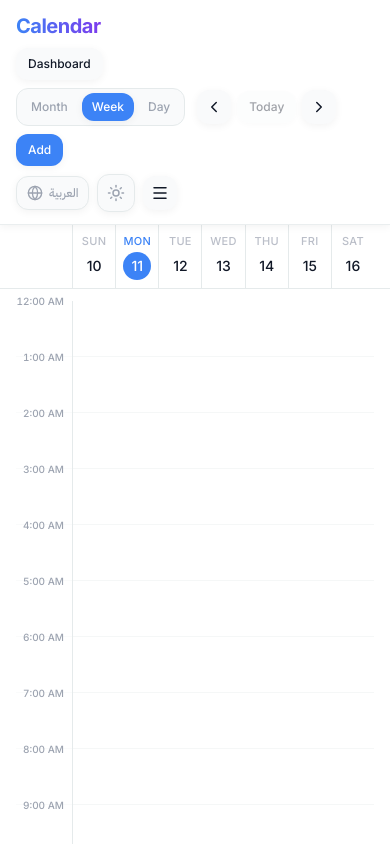
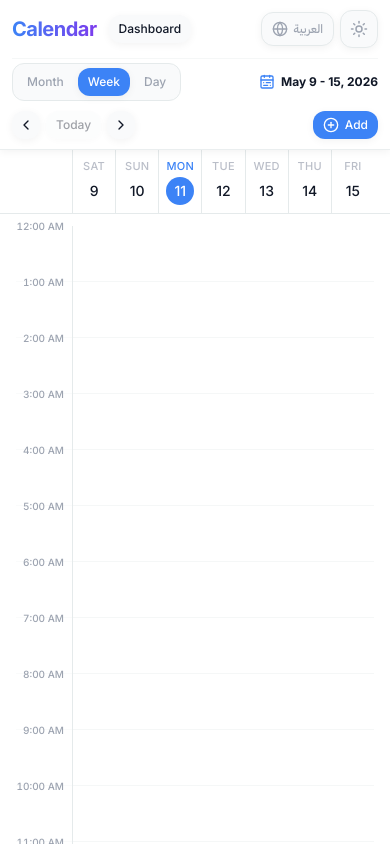
Before and after one commit to mohammadmesmeh/calender-app, a React (Vite) app: page /week in a window 390 px wide. Built offline with nearby package versions, Linux system fonts and the light colour scheme; no server answers; the database is empty; sample sign-in values are in the browser's storage.

Commit message:
feat(mobile-ux): responsive calendar header, sidebar scroll, hijri dates, saturday week start

```diff
--- a/src/components/layout/Header/index.jsx
+++ b/src/components/layout/Header/index.jsx
@@ -1,7 +1,4 @@
-import { Menu, Logs } from "lucide-react";
 import { NavLink, useLocation } from "react-router-dom";
-import { useContext } from "react";
-import { VisibleContext } from "@/features/sidebar/context/VisibleContext";
 import { Logo } from "@/components/navigation/Logo";
 import { ThemeToggle } from "@/features/settings/components/ThemeToggle";
 import { LanguageToggle } from "@/features/settings/components/LanguageToggle";
@@ -11,48 +8,40 @@ import { useLocalization } from "@/i18n/LocalizationProvider";
 const CALENDAR_ROUTES = ["/", "/week", "/day"];
 
 export const Header = ({ className = "" }) => {
-  const { toggleVisibleMenu, isVisibleMenu } = useContext(VisibleContext);
   const { pathname } = useLocation();
   const { t } = useLocalization();
   const isCalendarRoute = CALENDAR_ROUTES.includes(pathname);
 
   return (
     <header className={`sticky top-0 z-20 shrink-0 border-b border-border/80 bg-surface/90 shadow-subtle backdrop-blur ${className}`}>
-    <div className="flex flex-wrap items-center justify-between gap-x-3 gap-y-2 px-container-sm py-3 md:px-container-md md:py-4 lg:px-container-lg">
-      <div className="flex items-center">
+      <div className="flex flex-col gap-2.5 px-3 py-2.5 sm:px-container-md sm:py-3 lg:px-container-lg">
+        {/* Top bar: Brand logo, Dashboard link, Language, Theme */}
+        <div className="flex items-center justify-between gap-2">
+          <div className="flex items-center gap-3">
             <Logo />
-      </div>
-
-      <nav className="flex flex-wrap items-center gap-x-2 gap-y-2 sm:gap-x-3" aria-label={t('nav.mainNav')}>
             <NavLink
               to="/dashboard"
               className={({ isActive }) =>
-            `rounded-button px-3 py-2 text-xs sm:text-sm font-medium transition-all shadow-subtle hover:bg-border/70 hover:shadow-subtle focus-visible:outline-none focus-visible:ring-2 focus-visible:ring-primary/50 ${isActive ? "bg-primary-light text-primary" : "bg-background text-text"}`
+                `rounded-button px-2.5 py-1.5 text-xs sm:text-sm font-medium transition-all shadow-subtle hover:bg-border/70 hover:shadow-subtle focus-visible:outline-none focus-visible:ring-2 focus-visible:ring-primary/50 ${isActive ? "bg-primary-light text-primary" : "bg-background text-text"}`
               }
               aria-label={t('nav.goToDashboard')}
             >
               {t('nav.dashboard')}
             </NavLink>
+          </div>
 
-        {isCalendarRoute && <CalendarNavigation />}
-
+          <div className="flex items-center gap-1.5 sm:gap-2">
             <LanguageToggle />
             <ThemeToggle />
+          </div>
+        </div>
 
-        <button
-          type="button"
-          onClick={toggleVisibleMenu}
-          className="rounded-button bg-background p-2 shadow-subtle transition-all duration-200 ease-out hover:bg-border/70 hover:shadow-subtle active:scale-95 focus-visible:outline-none focus-visible:ring-2 focus-visible:ring-primary/50"
-          aria-label={isVisibleMenu ? t('nav.closeSideMenu') : t('nav.openSideMenu')}
-          aria-expanded={isVisibleMenu}
-        >
-          {isVisibleMenu ? (
-            <Logs size={18} className="text-primary" />
-          ) : (
-            <Menu size={18} className="text-text" />
+        {/* Calendar Navigation & controls bar */}
+        {isCalendarRoute && (
+          <div className="pt-1 border-t border-border/40">
+            <CalendarNavigation />
+          </div>
         )}
-        </button>
-      </nav>
       </div>
     </header>
   );
--- a/src/features/calendar/components/CalendarNavigation/index.jsx
+++ b/src/features/calendar/components/CalendarNavigation/index.jsx
@@ -29,9 +29,9 @@ const viewKeyFor = (pathname) => {
   return "month";
 };
 
-const titleFor = (viewKey, viewDate, { month, weekday, dateFull }) => {
+const titleFor = (viewKey, viewDate, { month, weekday, dateFull, weekStart }) => {
   if (viewKey === "week") {
-    const days = getWeekDays(viewDate);
+    const days = getWeekDays(viewDate, weekStart);
     const start = days[0];
     const end = days[6];
     const startMonth = month(start, "long");
@@ -48,7 +48,7 @@ const titleFor = (viewKey, viewDate, { month, weekday, dateFull }) => {
 export const CalendarNavigation = () => {
   const { pathname } = useLocation();
   const viewKey = viewKeyFor(pathname);
-  const { t, dir, month, weekday, dateFull } = useLocalization();
+  const { t, dir, month, weekday, dateFull, weekStart } = useLocalization();
   const PrevIcon = dir === "rtl" ? ChevronRight : ChevronLeft;
   const NextIcon = dir === "rtl" ? ChevronLeft : ChevronRight;
 
@@ -72,11 +72,11 @@ export const CalendarNavigation = () => {
     return { prev: goPrevMonth, next: goNextMonth };
   }, [viewKey, goNextMonth, goPrevMonth, goNextWeek, goPrevWeek, goNextDay, goPrevDay]);
 
-  const title = titleFor(viewKey, viewDate, { month, weekday, dateFull });
+  const title = titleFor(viewKey, viewDate, { month, weekday, dateFull, weekStart });
   const today = new Date();
   let isToday;
   if (viewKey === "week") {
-    isToday = getWeekDays(viewDate).some((d) => isSameDay(d, today));
+    isToday = getWeekDays(viewDate, weekStart).some((d) => isSameDay(d, today));
   } else if (viewKey === "day") {
     isToday = isSameDay(viewDate, today);
   } else {
@@ -86,30 +86,35 @@ export const CalendarNavigation = () => {
   const Icon = VIEW_ICONS[viewKey];
 
   return (
-    <div className="flex flex-wrap items-center gap-x-3 gap-y-2" aria-label={t('calendar.calendarView')}>
+    <div className="flex flex-col sm:flex-row sm:items-center justify-between gap-2.5 w-full" aria-label={t('calendar.calendarView')}>
+      {/* Left section: View switcher + Title */}
+      <div className="flex items-center justify-between sm:justify-start gap-2 sm:gap-3">
         <CalendarViewSwitcher />
 
-      <h2 className="hidden md:flex items-center gap-2 text-sm lg:text-base font-semibold text-text select-none truncate" aria-hidden="true">
-        <Icon size={16} className="text-primary" aria-hidden="true" />
+        <h2 className="flex items-center gap-1.5 text-xs sm:text-sm md:text-base font-semibold text-text select-none truncate" aria-hidden="true">
+          <Icon size={16} className="text-primary shrink-0" aria-hidden="true" />
           <span className="sr-only">{`${t(`calendar.${viewKey}`)}: `}</span>
           <span className="truncate">{title}</span>
         </h2>
+      </div>
 
+      {/* Right section: Navigation controls (< Today >) + Add button */}
+      <div className="flex items-center justify-between sm:justify-end gap-2">
         <div className="flex items-center gap-1.5" role="group" aria-label={t('calendar.calendarView')}>
           <button
             type="button"
             onClick={prev}
-          className="rounded-button bg-background p-2 shadow-subtle transition-all duration-200 ease-out hover:bg-border/70 hover:shadow-subtle active:scale-95 focus-visible:outline-none focus-visible:ring-2 focus-visible:ring-primary/50"
+            className="rounded-button bg-background p-1.5 sm:p-2 shadow-subtle transition-all duration-200 ease-out hover:bg-border/70 hover:shadow-subtle active:scale-95 focus-visible:outline-none focus-visible:ring-2 focus-visible:ring-primary/50"
             aria-label={`${t('calendar.previous')} ${t(`calendar.${viewKey}`)}`}
           >
-          <PrevIcon size={18} className="text-text" />
+            <PrevIcon size={16} className="text-text" />
           </button>
 
           <button
             type="button"
             onClick={goToday}
             disabled={isToday}
-          className="rounded-button bg-background px-3 py-2 text-xs md:text-sm font-medium text-text shadow-subtle transition-all duration-200 ease-out hover:bg-border/70 hover:shadow-subtle active:scale-95 focus-visible:outline-none focus-visible:ring-2 focus-visible:ring-primary/50 disabled:opacity-40 disabled:pointer-events-none"
+            className="rounded-button bg-background px-2.5 py-1.5 sm:px-3 sm:py-2 text-xs sm:text-sm font-medium text-text shadow-subtle transition-all duration-200 ease-out hover:bg-border/70 hover:shadow-subtle active:scale-95 focus-visible:outline-none focus-visible:ring-2 focus-visible:ring-primary/50 disabled:opacity-40 disabled:pointer-events-none"
             aria-label={t('calendar.goToToday')}
           >
             {t('calendar.today')}
@@ -118,24 +123,21 @@ export const CalendarNavigation = () => {
           <button
             type="button"
             onClick={next}
-          className="rounded-button bg-background p-2 shadow-subtle transition-all duration-200 ease-out hover:bg-border/70 hover:shadow-subtle active:scale-95 focus-visible:outline-none focus-visible:ring-2 focus-visible:ring-primary/50"
+            className="rounded-button bg-background p-1.5 sm:p-2 shadow-subtle transition-all duration-200 ease-out hover:bg-border/70 hover:shadow-subtle active:scale-95 focus-visible:outline-none focus-visible:ring-2 focus-visible:ring-primary/50"
             aria-label={`${t('calendar.next')} ${t(`calendar.${viewKey}`)}`}
           >
-          <NextIcon size={18} className="text-text" />
+            <NextIcon size={16} className="text-text" />
           </button>
         </div>
-
-      <span className="hidden min-[480px]:block mx-1 h-6 w-px bg-border" aria-hidden="true" />
 
         <button
           type="button"
           onClick={() => openAdd(viewDate)}
-        className="flex items-center gap-1.5 rounded-button bg-primary px-3 py-2 text-xs md:text-sm font-medium text-white shadow-subtle transition-all duration-200 ease-out hover:bg-primary/90 hover:shadow-card active:scale-95 focus-visible:outline-none focus-visible:ring-2 focus-visible:ring-primary/50"
+          className="flex items-center gap-1.5 rounded-button bg-primary px-2.5 py-1.5 sm:px-3 sm:py-2 text-xs sm:text-sm font-medium text-white shadow-subtle transition-all duration-200 ease-out hover:bg-primary/90 hover:shadow-card active:scale-95 focus-visible:outline-none focus-visible:ring-2 focus-visible:ring-primary/50"
           aria-label={t('calendar.addNewItem')}
         >
-        <CirclePlus size={16} className="hidden sm:block" />
-        <span className="sm:hidden">{t('calendar.add')}</span>
-        <span className="hidden sm:inline">{t('calendar.add')}</span>
+          <CirclePlus size={16} />
+          <span>{t('calendar.add')}</span>
         </button>
 
         {isLoading && (
@@ -153,5 +155,6 @@ export const CalendarNavigation = () => {
           </span>
         )}
       </div>
+    </div>
   );
 };
--- a/src/features/calendar/components/CalendarPopover/index.jsx
+++ b/src/features/calendar/components/CalendarPopover/index.jsx
@@ -5,10 +5,7 @@ import { ChevronLeft, ChevronRight, CalendarPlus } from 'lucide-react';
 import { useDate } from '../../hooks/useDate';
 import { useLocalization } from '@/i18n/LocalizationProvider';
 
-// A known Sunday, used only to read locale weekday names in a fixed
-// Sun..Sat order that matches the grid below (which always starts the
-// week on Sunday regardless of the user's week-start preference).
-const REFERENCE_SUNDAY = new Date(2024, 0, 7);
+import { resolveWeekStartDay } from '../../utils/calendarUtils';
 
 export const CalendarPopover = () => {
     const {
@@ -17,26 +14,32 @@ export const CalendarPopover = () => {
         handleClickNextMonth,
         handleClickPrevMonth,
         monthName,
-        NumFirstDayInMonth,
+        ThisMonthDaysNumsArray,
         PrevMonthDaysNumsArray,
-        ThisMonthDaysNumsArray,
+        NextMonthDaysNumsArray,
         thisDay,
         thisMonth,
-        NextMonthDaysNumsArray,
         thisYear
     } = useDate()
-    const { t, dir, weekday } = useLocalization();
+    const { t, dir, weekday, weekStart } = useLocalization();
     const PrevIcon = dir === 'rtl' ? ChevronRight : ChevronLeft;
     const NextIcon = dir === 'rtl' ? ChevronLeft : ChevronRight;
 
-    const weekdayHeaders = useMemo(
-        () => Array.from({ length: 7 }, (_, i) => {
-            const date = new Date(REFERENCE_SUNDAY);
-            date.setDate(REFERENCE_SUNDAY.getDate() + i);
+    const startDayIndex = resolveWeekStartDay(weekStart);
+
+    const weekdayHeaders = useMemo(() => {
+        const base = new Date(2024, 0, 7 + startDayIndex);
+        return Array.from({ length: 7 }, (_, i) => {
+            const date = new Date(base);
+            date.setDate(base.getDate() + i);
             return weekday(date, "short");
-        }),
-        [weekday]
-    );
+        });
+    }, [weekday, startDayIndex]);
+
+    const leadingDaysCount = useMemo(() => {
+        const firstDay = new Date(YEAR, MONTH, 1).getDay();
+        return (firstDay - startDayIndex + 7) % 7;
+    }, [YEAR, MONTH, startDayIndex]);
 
     return (
         <div className="w-[280px] p-4 bg-surface rounded-card border border-border shadow-dropdown select-none">
@@ -57,8 +60,8 @@ export const CalendarPopover = () => {
             </div>
 
             <div className="grid grid-cols-7 gap-0.5 mb-3">
-                {NumFirstDayInMonth !== 0 && (
-                    PrevMonthDaysNumsArray.slice(-NumFirstDayInMonth).map((item, index) => (
+                {leadingDaysCount !== 0 && (
+                    PrevMonthDaysNumsArray.slice(-leadingDaysCount).map((item, index) => (
                         <DayNum key={`prev-${index}`} content={item} isOutsideMonth />
                     ))
                 )}
@@ -75,7 +78,7 @@ export const CalendarPopover = () => {
                 })}
 
                 {(() => {
-                    const remaining = 42 - NumFirstDayInMonth - ThisMonthDaysNumsArray.length
+                    const remaining = 42 - leadingDaysCount - ThisMonthDaysNumsArray.length
                     return NextMonthDaysNumsArray.slice(0, remaining).map((item, index) => (
                         <DayNum key={`next-${index}`} content={item} isOutsideMonth />
                     ))
--- a/src/features/calendar/components/DayCalendar/index.jsx
+++ b/src/features/calendar/components/DayCalendar/index.jsx
@@ -53,7 +53,7 @@ export const DayCalendar = () => {
     const { draggingItem, dragPoint, getDragSourceProps, getDropTargetProps } = useCalendarDataDrop();
     const { resizing, getResizeHandleProps } = useCalendarItemResize();
     const createAtSlot = useCreateAtSlot(viewDate);
-    const { t, time } = useLocalization();
+    const { t, time, weekday, dateFull, showHijri, hijri } = useLocalization();
 
     const isToday = isSameDay(viewDate, new Date());
 
@@ -66,6 +66,25 @@ export const DayCalendar = () => {
 
     return (
         <div className="flex flex-col flex-1 min-h-0 bg-surface overflow-hidden">
+            {/* Day Header Banner */}
+            <div className="px-container-sm md:px-container-md lg:px-container-lg py-2.5 border-b border-border bg-surface flex items-center justify-between">
+                <div className="flex items-center gap-2">
+                    <span className={`inline-flex h-8 w-8 items-center justify-center rounded-full text-sm font-semibold ${isToday ? "bg-primary text-white" : "bg-primary-light text-primary"}`}>
+                        {viewDate.getDate()}
+                    </span>
+                    <div>
+                        <h3 className="text-sm md:text-base font-semibold text-text">
+                            {weekday(viewDate, "long")}, {dateFull(viewDate)}
+                        </h3>
+                        {showHijri && (
+                            <p className="text-xs text-text-muted">
+                                {hijri(viewDate)}
+                            </p>
+                        )}
+                    </div>
+                </div>
+            </div>
+
             {/* Scrollable time grid */}
             <div className="flex-1 overflow-y-auto overflow-x-hidden scrollbar-minimal">
                 <div className="flex px-container-sm md:px-container-md lg:px-container-lg pt-3 pb-3">
--- a/src/features/calendar/components/MonthCalendar/index.jsx
+++ b/src/features/calendar/components/MonthCalendar/index.jsx
@@ -12,27 +12,30 @@ import { CalendarAddButton } from "../CalendarAddButton";
 import { CalendarDragPreview } from "../CalendarDragPreview";
 import { useLocalization } from "@/i18n/LocalizationProvider";
 
+import { resolveWeekStartDay } from "../../utils/calendarUtils";
+
 const MAX_VISIBLE_ITEMS = 3;
-// A known Sunday, used only to read locale weekday names in a fixed
-// Sun..Sat order that matches the grid below (which always starts the
-// week on Sunday regardless of the user's week-start preference).
-const REFERENCE_SUNDAY = new Date(2024, 0, 7);
 
 export const MonthCalendar = () => {
     const { events, tasks } = useCalendarData();
     const { viewDate, selectedDate, goToDay } = useCalendarDate();
     const { openAdd, openItem } = useCalendarOverlay();
     const navigate = useNavigate();
-    const { t, month, weekday } = useLocalization();
+    const { t, month, weekday, weekStart, showHijri, hijriDay } = useLocalization();
 
-    const weekdayHeaders = useMemo(
-        () => Array.from({ length: 7 }, (_, i) => {
-            const date = new Date(REFERENCE_SUNDAY);
-            date.setDate(REFERENCE_SUNDAY.getDate() + i);
+    const startDayIndex = resolveWeekStartDay(weekStart);
+
+    // Weekday headers starting from user's selected weekStart (default Saturday: 6)
+    const weekdayHeaders = useMemo(() => {
+        // Reference week: 2024-01-07 was a Sunday (0).
+        // To start at startDayIndex, offset by startDayIndex from 2024-01-07.
+        const base = new Date(2024, 0, 7 + startDayIndex);
+        return Array.from({ length: 7 }, (_, i) => {
+            const date = new Date(base);
+            date.setDate(base.getDate() + i);
             return { full: weekday(date, "long"), short: weekday(date, "short") };
-        }),
-        [weekday]
-    );
+        });
+    }, [weekday, startDayIndex]);
 
     const { draggingItem, dragPoint, getDragSourceProps, getDropTargetProps } = useCalendarDataDrop();
 
@@ -43,14 +46,16 @@ export const MonthCalendar = () => {
 
     const grid = useMemo(() => {
         const first = new Date(YEAR, MONTH, 1);
-        const numFirst = first.getDay();
-        const start = new Date(YEAR, MONTH, 1 - numFirst);
+        const dayOfWeek = first.getDay(); // 0 = Sun, 6 = Sat
+        // Calculate diff between dayOfWeek and startDayIndex
+        const diff = (dayOfWeek - startDayIndex + 7) % 7;
+        const start = new Date(YEAR, MONTH, 1 - diff);
         return Array.from({ length: 42 }, (_, i) => {
             const date = new Date(start);
             date.setDate(start.getDate() + i);
             return date;
         });
-    }, [YEAR, MONTH]);
+    }, [YEAR, MONTH, startDayIndex]);
 
     const itemsByDate = useMemo(() => {
         const map = {};
@@ -103,11 +108,12 @@ export const MonthCalendar = () => {
                             >
                                 <BaseCalendarDay
                                     day={date.getDate()}
+                                    hijriDay={showHijri ? hijriDay(date) : null}
                                     Month={monthLabel}
                                     isToday={isToday}
                                     isSelected={isSelected}
                                     isOutsideMonth={isOutsideMonth}
-                                    isWeekend={date.getDay() === 0 || date.getDay() === 6}
+                                    isWeekend={date.getDay() === 5 || date.getDay() === 6}
                                     action={
                                         <CalendarAddButton
                                             onClick={() => openAdd(date)}
--- a/src/features/calendar/components/WeekCalendar/index.jsx
+++ b/src/features/calendar/components/WeekCalendar/index.jsx
@@ -53,9 +53,9 @@ export const WeekCalendar = () => {
     const { draggingItem, dragPoint, getDragSourceProps, getDropTargetProps } = useCalendarDataDrop();
     const { resizing, getResizeHandleProps } = useCalendarItemResize();
     const createAtSlot = useCreateAtSlot();
-    const { t, month, weekday, time } = useLocalization();
+    const { t, month, weekday, time, weekStart, showHijri, hijriDay } = useLocalization();
 
-    const weekDays = useMemo(() => getWeekDays(viewDate), [viewDate]);
+    const weekDays = useMemo(() => getWeekDays(viewDate, weekStart), [viewDate, weekStart]);
 
     const weekItems = useMemo(
         () => weekDays.map((day) => buildCalendarItems(events, tasks, day)),
@@ -76,6 +76,7 @@ export const WeekCalendar = () => {
                 <div />
                 {weekDays.map((day) => {
                     const isToday = isSameDay(day, today);
+                    const hijriLabel = showHijri ? hijriDay(day) : null;
                     return (
                         <div
                             key={day.toISOString()}
@@ -85,9 +86,16 @@ export const WeekCalendar = () => {
                             <span className={`text-[11px] md:text-xs font-medium uppercase tracking-wide ${isToday ? "text-primary" : "text-text-muted/70"}`}>
                                 {weekday(day, "short")}
                             </span>
-                            <span className={`mt-0.5 inline-flex h-7 w-7 md:h-8 md:w-8 items-center justify-center rounded-full text-sm md:text-base font-medium ${isToday ? "bg-primary text-white" : "text-text"}`}>
-                                {day.getDate()}
-                            </span>
+                            <div className="flex items-center gap-1 mt-0.5">
+                                <span className={`inline-flex h-7 w-7 md:h-8 md:w-8 items-center justify-center rounded-full text-sm md:text-base font-medium ${isToday ? "bg-primary text-white" : "text-text"}`}>
+                                    {day.getDate()}
+                                </span>
+                                {hijriLabel && (
+                                    <span className="text-[10px] md:text-xs text-text-muted">
+                                        {hijriLabel}
+                                    </span>
+                                )}
+                            </div>
                             <CalendarAddButton
                                 onClick={() => openAdd(day)}
                                 label={`${t('calendar.addItemOn')} ${month(day, "short")} ${day.getDate()}`}
--- a/src/features/calendar/utils/calendarUtils.js
+++ b/src/features/calendar/utils/calendarUtils.js
@@ -82,15 +82,31 @@ export const addMonths = (date, months) => {
   return d;
 };
 
-export const startOfWeek = (date, startDay = 0) => {
+export const WEEK_START_MAP = {
+  sun: 0,
+  mon: 1,
+  tue: 2,
+  wed: 3,
+  thu: 4,
+  fri: 5,
+  sat: 6,
+};
+
+export const resolveWeekStartDay = (startDay = "sat") => {
+  if (typeof startDay === "number") return startDay;
+  return WEEK_START_MAP[startDay] ?? 6; // default 6 (Saturday)
+};
+
+export const startOfWeek = (date, startDay = "sat") => {
   const d = new Date(date);
-  const diff = (d.getDay() - startDay + 7) % 7;
+  const targetDay = resolveWeekStartDay(startDay);
+  const diff = (d.getDay() - targetDay + 7) % 7;
   d.setDate(d.getDate() - diff);
   d.setHours(0, 0, 0, 0);
   return d;
 };
 
-export const getWeekDays = (date, startDay = 0) =>
+export const getWeekDays = (date, startDay = "sat") =>
   Array.from({ length: 7 }, (_, i) => addDays(startOfWeek(date, startDay), i));
 
 export const parseTimeString = (time) => {
--- a/src/i18n/LocalizationProvider.jsx
+++ b/src/i18n/LocalizationProvider.jsx
@@ -8,7 +8,7 @@ const STORAGE_KEY = 'calendar-language'
 const PREFS_KEY = 'calendar-preferences'
 
 const DEFAULT_PREFS = {
-  weekStart: null,
+  weekStart: 'sat',
   digits: 'latn',
   showHijri: false,
 }
@@ -31,9 +31,7 @@ export const getInitialPrefs = (lang) => {
     const stored = JSON.parse(localStorage.getItem(PREFS_KEY) || 'null')
     if (stored && typeof stored === 'object') {
       return {
-        weekStart: lang === 'ar'
-          ? stored.weekStart || 'sat'
-          : stored.weekStart || 'sun',
+        weekStart: stored.weekStart || 'sat',
         digits: stored.digits === 'arab' ? 'arab' : 'latn',
         showHijri: !!stored.showHijri,
       }
@@ -41,7 +39,7 @@ export const getInitialPrefs = (lang) => {
   } catch {
     // ignore corrupted prefs
   }
-  return { ...DEFAULT_PREFS, weekStart: lang === 'ar' ? 'sat' : 'sun' }
+  return { ...DEFAULT_PREFS, weekStart: 'sat' }
 }
 
 const getDict = (lang) => (lang === 'ar' ? ar : en)
@@ -83,10 +81,7 @@ export function LocalizationProvider({ children }) {
     setLangState(next)
     setPrefs((current) => ({
       ...current,
-      weekStart:
-        current.weekStart == null
-          ? next === 'ar' ? 'sat' : 'sun'
-          : current.weekStart || (next === 'ar' ? 'sat' : 'sun'),
+      weekStart: current.weekStart || 'sat',
     }))
   }, [])
 
@@ -154,6 +149,15 @@ export function LocalizationProvider({ children }) {
           return ''
         }
       },
+      hijriDay: (date) => {
+        try {
+          return new Intl.DateTimeFormat(hijriLocale, {
+            day: 'numeric',
+          }).format(date)
+        } catch {
+          return ''
+        }
+      },
       dayNumber: (date) => String(date.getDate()),
     }
   }, [locale, hijriLocale])
@@ -181,7 +185,7 @@ export function LocalizationProvider({ children }) {
       locale,
       prefs,
       setPref,
-      weekStart: prefs.weekStart || (lang === 'ar' ? 'sat' : 'sun'),
+      weekStart: prefs.weekStart || 'sat',
       digits: prefs.digits,
       showHijri: prefs.showHijri,
       ...formatters,
```
Also changed, not shown: src/components/layout/Sidebar/index.jsx (+12 -11 lines), src/features/calendar/components/BaseCalendarDay/index.jsx (+14 -6 lines). Lines whose indentation alone changed are shown as unchanged.
